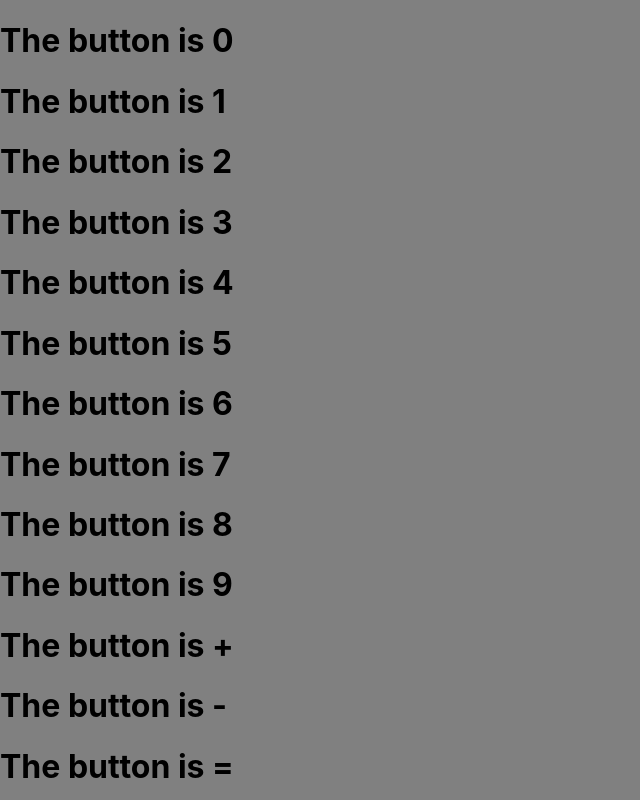
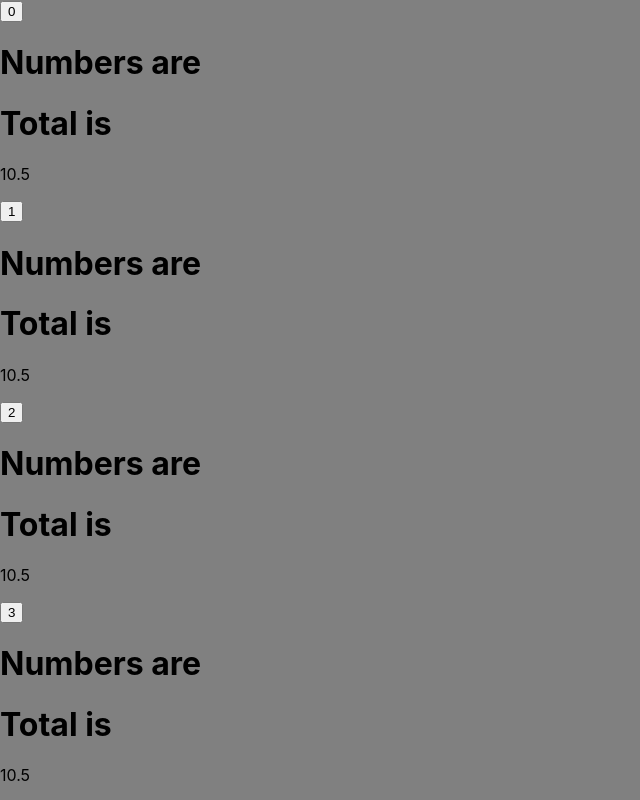
Before and after one commit to DonVlad1/calculator, a React (Create React App) app: page / in a window 1280 px wide. Shown: the top 800 px of the page, without its empty margins (0-640 px from the left). Built offline with nearby package versions, Linux system fonts and the light colour scheme.

Commit message:
Made it be able to append an array and join it

```diff
--- a/package.json
+++ b/package.json
@@ -6,6 +6,7 @@
     "@testing-library/jest-dom": "^5.16.5",
     "@testing-library/react": "^13.3.0",
     "@testing-library/user-event": "^13.5.0",
+    "mathjs": "^11.0.1",
     "react": "^18.2.0",
     "react-dom": "^18.2.0",
     "react-scripts": "5.0.1",
--- a/src/App.js
+++ b/src/App.js
@@ -50,21 +50,58 @@
 
 import React, { useState } from 'react';
 import './App.css';
+import { evaluate } from 'mathjs'
 
 const App = () =>
 {
-  const [calculatorButtons, setCalculatorButtons] = useState([0,1,2,3,4,5,6,7,8,9,"+","-","="])
 
-  // state = {
-  //   calculatorButtons: [0,1,2,3,4,5,6,7,8,9,"+","-","="]
+const [calculatorButtons, setCalculatorButtons] = useState([0,1,2,3,4,5,6,7,8,9,"+","-","="])
+const [selectedButtons, setButtonSelection] = useState([])
+let calculateState = true
+let calculation = [12,"+","+","+","-", 3,"/", 2]
 
   return (
     <div>
       {calculatorButtons.map((button, buttonKey) =>
       {
-        return <h1 key = { buttonKey }>The button is {button}</h1>
+        return (
+          <div key = { buttonKey }>
+          <button onClick={() => setButtonSelection((selectedButtons) => [...selectedButtons, button])}>{button}</button>
+          <h1>Numbers are {selectedButtons}</h1>
+          <h1>Total is {selectedButtons.join()}</h1>
+
+
+
+          <p> {evaluate(calculation.join(""))} </p>
+          </div>
+
+
+        )
       })}
     </div>
   )
 }
+
+
+
+
+
 export default App
+
+
+// import React, { useState } from "react";
+// export default function App() {
+//   const [arr, setArr] = useState(["foo"]);
+//   return (
+//     <div className="App">
+//       <button onClick={() => setArr((oldArray) => [...oldArray, "foo"])}>
+//         add
+//       </button>
+//       <div>
+//         {arr.map((a, i) => (
+//           <p key={i}>{a}</p>
+//         ))}
+//       </div>
+//     </div>
+//   );
+// }
```
Also changed, not shown: src/math.js (added), 1 other file (tests, documents, lock files or other folders).
